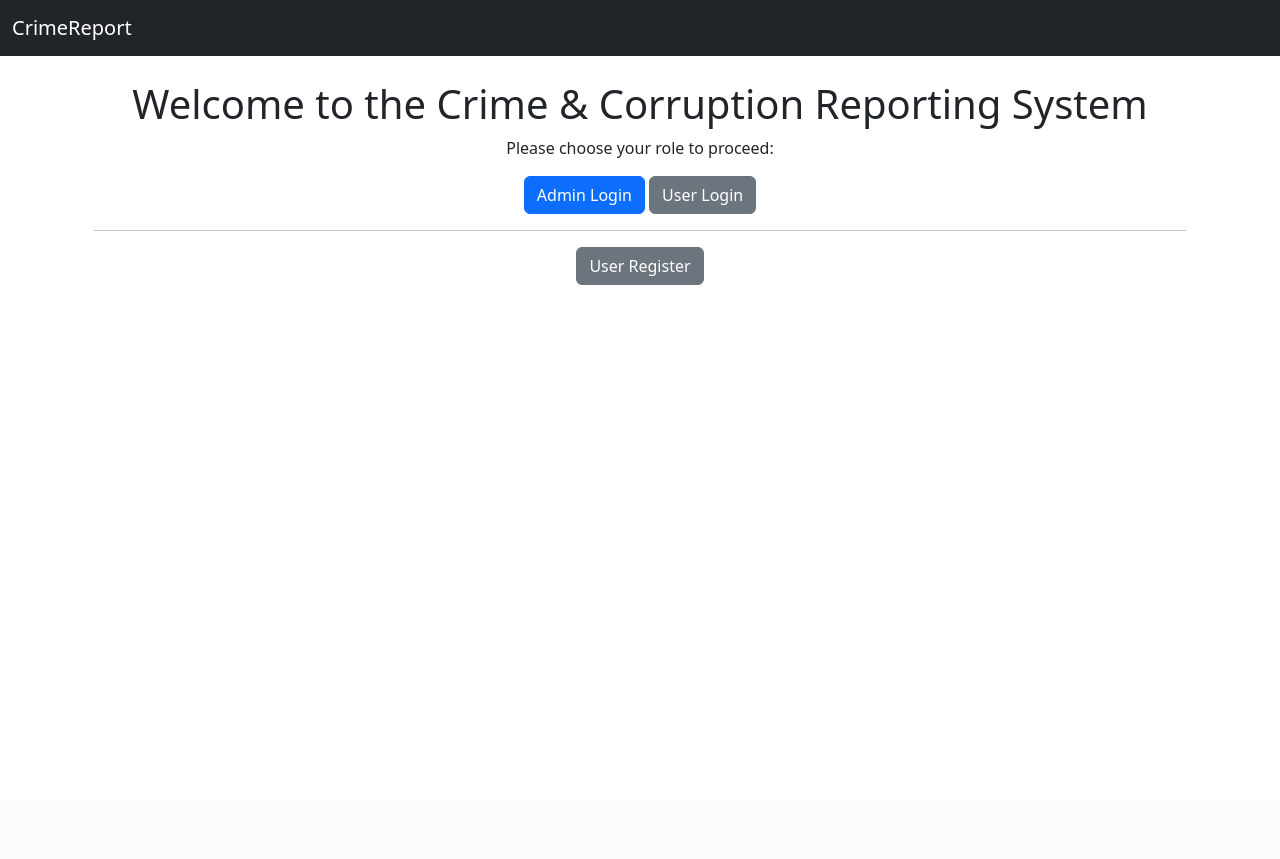
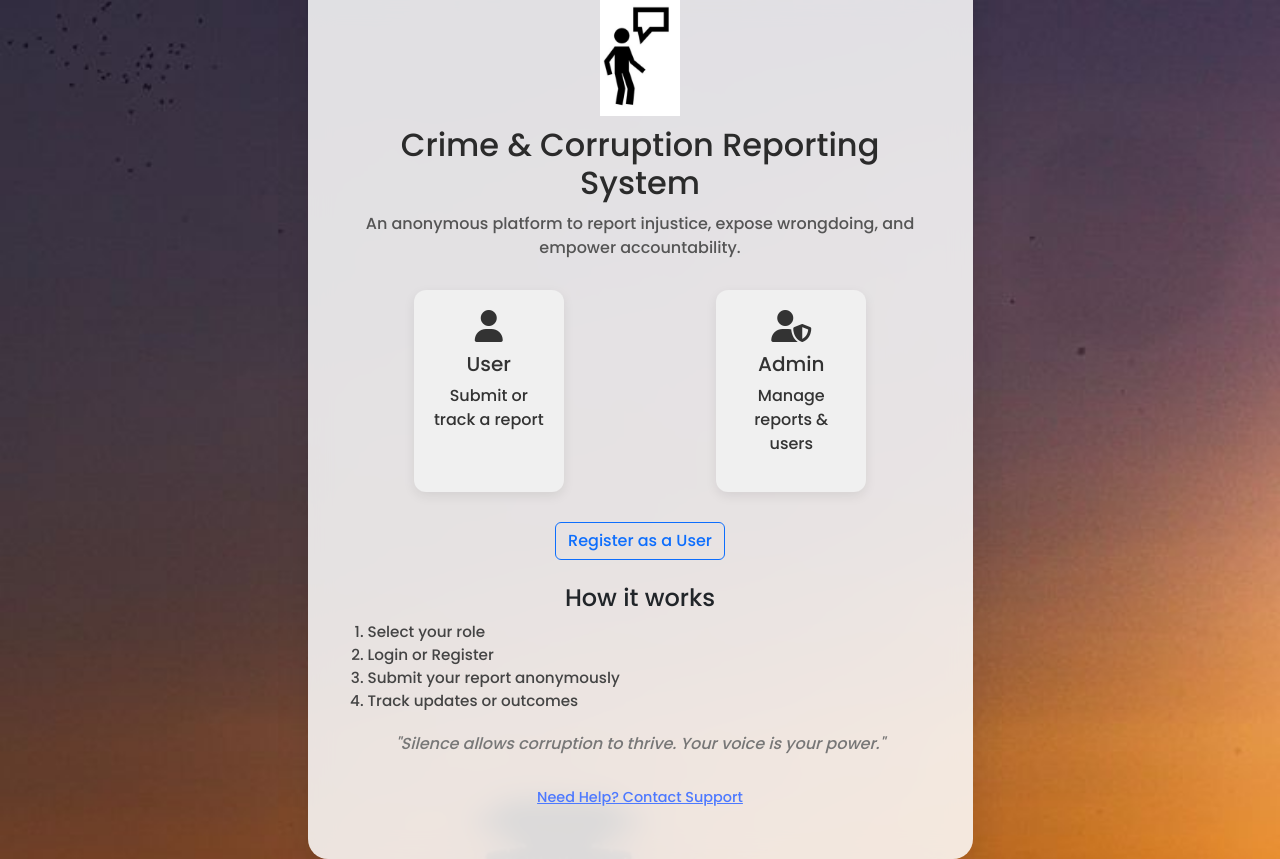
Before and after one commit to ann-mw/crime_corruption_reporting_system, a Django app: page / in a window 1280 px wide. Before the commit the page ends 285 px from the top, so only its background shows below. Run offline with Django 4.2, Linux system fonts and the light colour scheme; some libraries are stand-ins or nearby versions.

Commit message:
working on the home page

```diff
--- a/crime_reporting/crime_reporting_app/templates/crime_reporting_app/base.html
+++ b/crime_reporting/crime_reporting_app/templates/crime_reporting_app/base.html
@@ -1,4 +1,4 @@
-<!-- templates/crime_reporting_app/base.html -->
+{% load static %}
 <!DOCTYPE html>
 <html lang="en">
 <head>
@@ -6,17 +6,20 @@
   <title>{% block title %}Crime Reporting System{% endblock %}</title>
   <link rel="stylesheet" href="https://cdn.jsdelivr.net/npm/bootstrap@5.3.0/dist/css/bootstrap.min.css">
   <link href="https://cdn.jsdelivr.net/npm/bootstrap@5.3.0/dist/css/bootstrap.min.css" rel="stylesheet">
-
 </head>
 <body>
 
-  <nav class="navbar navbar-expand-lg navbar-dark bg-dark mb-4">
+  <!-- Removed Navbar label as requested -->
+  <!-- If you want the navbar gone completely, remove this entire <nav> block -->
+  <!-- Otherwise, keep it but clean -->
+  <!-- <nav class="navbar navbar-expand-lg navbar-dark bg-dark mb-4">
     <div class="container-fluid">
       <a class="navbar-brand" href="{% url 'home' %}">CrimeReport</a>
     </div>
-  </nav>
+  </nav> -->
 
-  <div class="container">
+  <!-- New full-screen wrapper -->
+  <div class="full-screen-wrapper">
     {% if messages %}
       {% for message in messages %}
         <div class="alert alert-{{ message.tags }} alert-dismissible fade show" role="alert">
@@ -30,5 +33,15 @@
   </div>
 
   <script src="https://cdn.jsdelivr.net/npm/bootstrap@5.3.0/dist/js/bootstrap.bundle.min.js"></script>
+
+  <!-- Optional: add global wrapper styles -->
+  <style>
+    .full-screen-wrapper {
+      display: flex;
+      align-items: center;
+      justify-content: center;
+      height: 100vh;
+    }
+  </style>
 </body>
 </html>
--- a/crime_reporting/crime_reporting_app/templates/crime_reporting_app/home.html
+++ b/crime_reporting/crime_reporting_app/templates/crime_reporting_app/home.html
@@ -1,23 +1,151 @@
 {% extends "crime_reporting_app/base.html" %}
+{% load static %}
 
 {% block content %}
-  <div class="container text-center">
-    <h1>Welcome to the Crime & Corruption Reporting System</h1>
-    <p>Please choose your role to proceed:</p>
+<!-- Load Google Fonts + FontAwesome for icons -->
+<link href="https://fonts.googleapis.com/css2?family=Poppins:wght@300;500;700&display=swap" rel="stylesheet">
+<link rel="stylesheet" href="https://cdnjs.cloudflare.com/ajax/libs/font-awesome/6.5.0/css/all.min.css">
 
-    <!-- Buttons for Admin and User -->
-    <div>
-      <a href="{% url 'login' %}?role=admin" class="btn btn-primary">Admin Login</a>
-      <a href="{% url 'login' %}?role=user" class="btn btn-secondary">User Login</a>
-    </div>
+<style>
+  body {
+    font-family: 'Poppins', sans-serif;
+    background: url("{% static 'images/nairobi.jpeg' %}") no-repeat center center fixed;
+    background-size: cover;
+    margin: 0;
+    padding: 0;
+    height: 100vh;
+    display: flex;
+    align-items: center;
+    justify-content: center;
+  }
 
-    <hr>
+  .main-box {
+    background: rgba(255, 255, 255, 0.85);
+    backdrop-filter: blur(12px);
+    border-radius: 20px;
+    box-shadow: 0 12px 35px rgba(0, 0, 0, 0.1);
+    padding: 50px 40px;
+    max-width: 700px;
+    width: 95%;
+    text-align: center;
+  }
 
-    <!-- Only show Register option for Users -->
-    {% if not user.is_staff %}
-      <div>
-        <a href="{% url 'register' %}" class="btn btn-secondary">User Register</a>
-      </div>
-    {% endif %}
+  .main-box img {
+    width: 80px;
+    margin-bottom: 10px;
+  }
+
+  .main-box h1 {
+    font-size: 2rem;
+    margin-bottom: 10px;
+    color: #2b2b2b;
+  }
+
+  .tagline {
+    font-size: 1rem;
+    color: #555;
+    margin-bottom: 20px;
+  }
+
+  .role-select {
+    display: flex;
+    justify-content: space-around;
+    flex-wrap: wrap;
+    gap: 20px;
+    margin: 30px 0;
+  }
+
+  .role-card {
+    background: #f0f0f0;
+    border-radius: 12px;
+    padding: 20px;
+    text-align: center;
+    text-decoration: none;
+    color: #333;
+    width: 150px;
+    box-shadow: 0 4px 12px rgba(0,0,0,0.08);
+    transition: all 0.3s ease;
+  }
+
+  .role-card:hover {
+    background-color: #4d79ff;
+    color: white;
+    transform: translateY(-5px);
+  }
+
+  .role-card i {
+    font-size: 2rem;
+    margin-bottom: 10px;
+  }
+
+  .steps ol {
+    text-align: left;
+    padding-left: 20px;
+    color: #444;
+    font-size: 0.95rem;
+  }
+
+  .quote {
+    margin-top: 20px;
+    font-style: italic;
+    color: #777;
+  }
+
+  .support-link {
+    margin-top: 15px;
+    display: inline-block;
+    font-size: 0.9rem;
+    color: #4d79ff;
+    text-decoration: underline;
+  }
+
+  .support-link:hover {
+    color: #345ff0;
+  }
+</style>
+
+<div class="main-box">
+  <!-- Logo and Title -->
+  <div>
+    <img src="{% static 'images/Screenshot 2025-05-05 025424.png' %}" alt="Reporting Logo">
+    <h1>Crime & Corruption Reporting System</h1>
+    <p class="tagline">An anonymous platform to report injustice, expose wrongdoing, and empower accountability.</p>
   </div>
+
+  <!-- Role Selection Cards -->
+  <div class="role-select">
+    <a href="{% url 'login' %}?role=user" class="role-card">
+      <i class="fas fa-user"></i>
+      <h5>User</h5>
+      <p>Submit or track a report</p>
+    </a>
+    <a href="{% url 'login' %}?role=admin" class="role-card">
+      <i class="fas fa-user-shield"></i>
+      <h5>Admin</h5>
+      <p>Manage reports & users</p>
+    </a>
+  </div>
+
+  <!-- User Registration -->
+  {% if not user.is_staff %}
+  <a href="{% url 'register' %}" class="btn btn-outline-primary">Register as a User</a>
+  {% endif %}
+
+  <!-- How It Works -->
+  <div class="steps mt-4">
+    <h4>How it works</h4>
+    <ol>
+      <li>Select your role</li>
+      <li>Login or Register</li>
+      <li>Submit your report anonymously</li>
+      <li>Track updates or outcomes</li>
+    </ol>
+  </div>
+
+  <!-- Quote -->
+  <p class="quote">"Silence allows corruption to thrive. Your voice is your power."</p>
+
+  <!-- Support Contact -->
+  <a href="mailto:support@reportcrime.org" class="support-link">Need Help? Contact Support</a>
+</div>
 {% endblock %}
```
Also changed, not shown: crime_reporting/crime_reporting/settings.py (+4 -4 lines), crime_reporting/db.sqlite3, crime_reporting/static/images/Screenshot 2025-05-05 022900.png (added), crime_reporting/static/images/Screenshot 2025-05-05 025424.png (added), crime_reporting/static/images/nairobi.jpeg (added).
